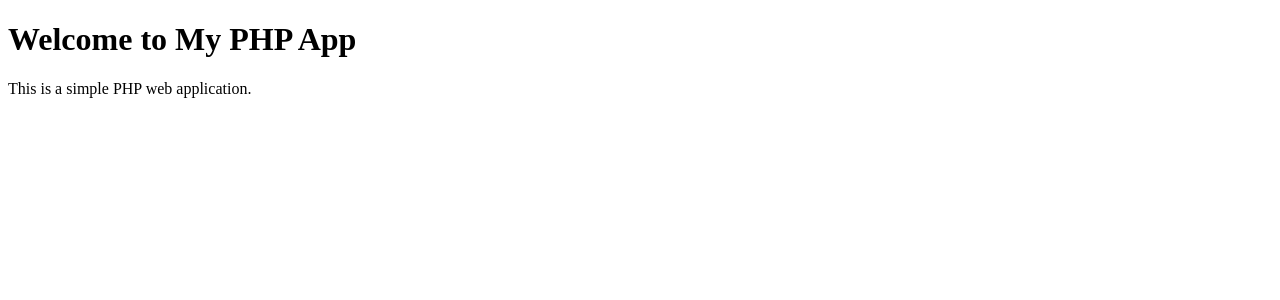
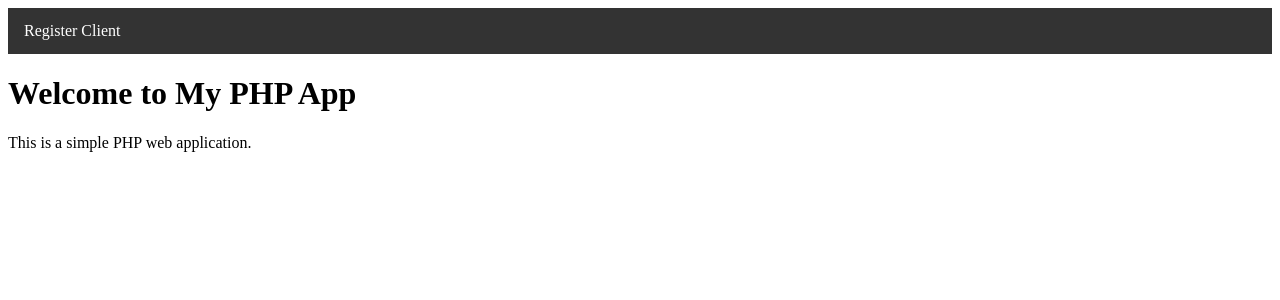
Before and after one commit to utkarsh121/tprtracker, a PHP site: page / in a window 1280 px wide. Shown: the top 300 px of the page. Run offline with PHP 8.4, Linux system fonts and the light colour scheme.

Commit message:
changed index.php

```diff
--- a/index.php
+++ b/index.php
@@ -4,9 +4,20 @@
     <meta charset="UTF-8">
     <meta name="viewport" content="width=device-width, initial-scale=1.0">
     <title>My PHP App</title>
+    <link rel="stylesheet" href="css/style.css">
 </head>
 <body>
+
+<div class="menu">
+    <ul>
+        <li><a href="clients/register.php">Register Client</a></li>
+    </ul>
+</div>
+
+<div class="content">
     <h1>Welcome to My PHP App</h1>
     <p>This is a simple PHP web application.</p>
+</div>
+
 </body>
 </html>
```
